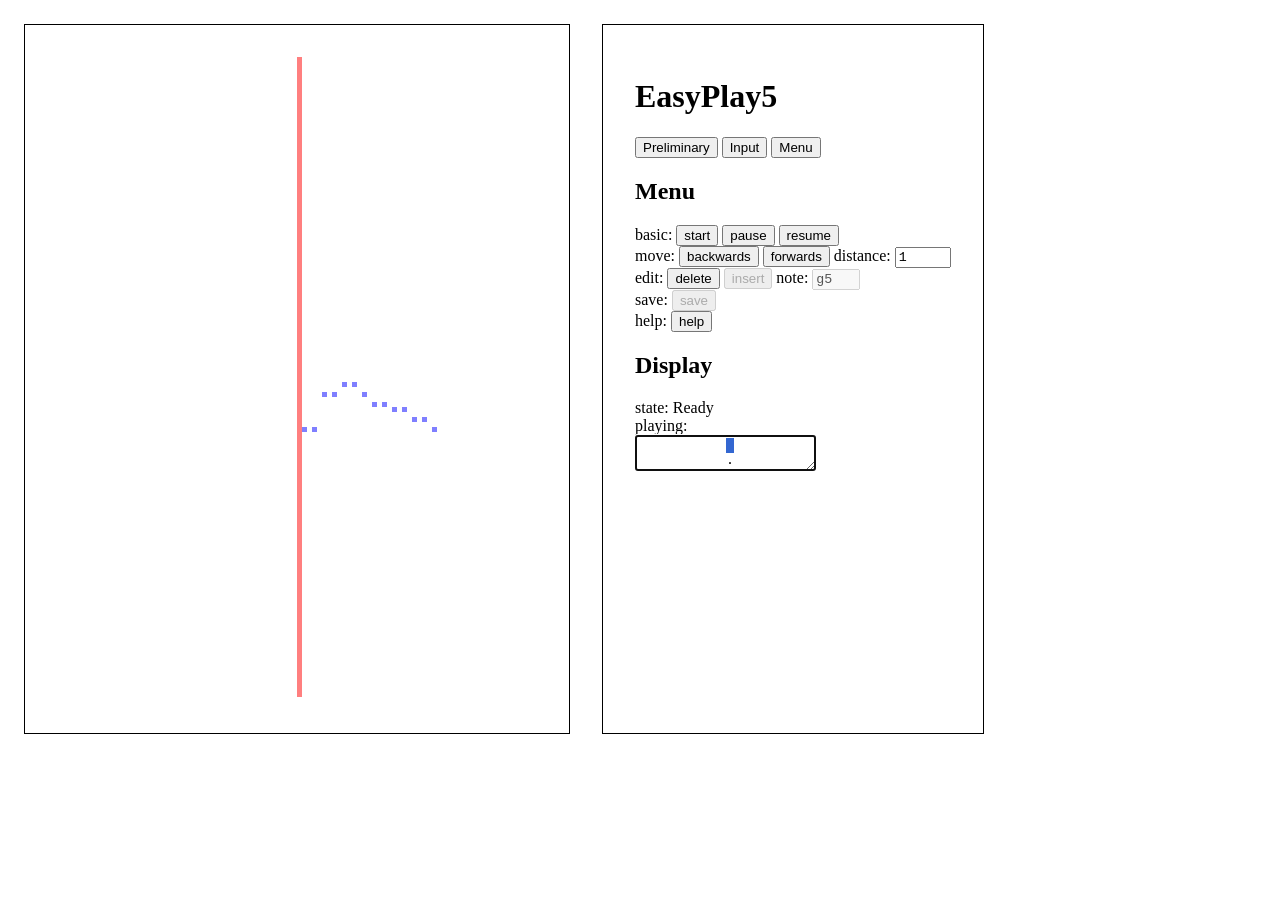
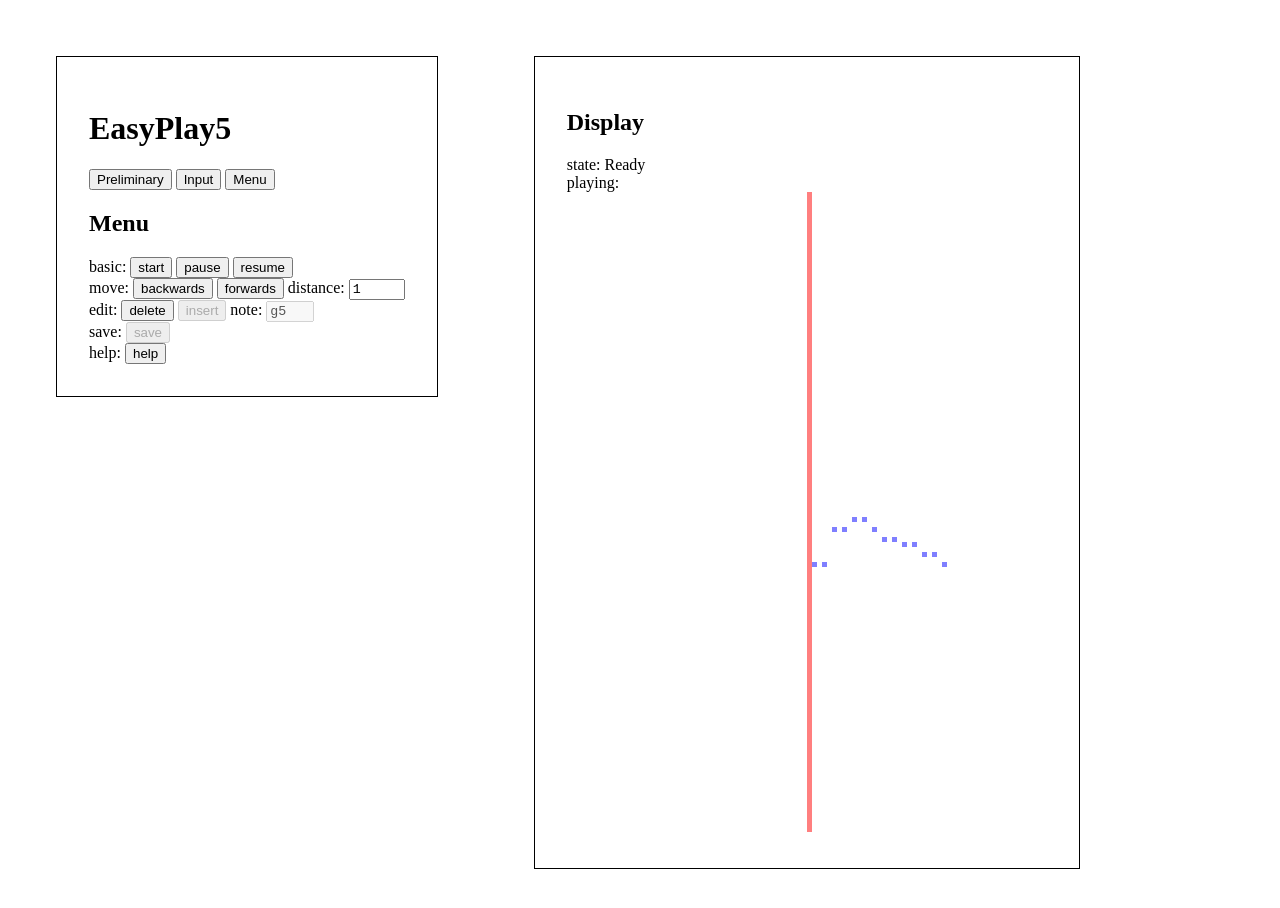
Before and after one commit to michaelcchu/easyplay5, a plain HTML site: page index.html in a window 1280 px wide. Both pictures are taken after a click on the button "start". Before the commit the page ends 800 px from the top, so only its background shows below. Drawn offline with Linux system fonts and the light colour scheme.

Commit message:
allowed the boxes to be different sizes

```diff
--- a/index.html
+++ b/index.html
@@ -16,22 +16,22 @@
     input {font-family: monospace,monospace;}
     textarea {white-space: pre;}
     #columns {
-        display: inline-flex;
+        display: flex;
         padding: 1rem;
         gap: 2rem;
     }
     .column {
-        border: 1px solid black;
         padding: 2rem 2rem;
     }
+    .panelContent {
+        padding: 2rem 2rem;
+        border: 1px solid black;
+    }
+
 </style>
 <span id="columns">
     <span class="column">
-<canvas id="canvas">
-</canvas>
-</span>
-
-<span class="column">
+    <div class="panelContent">
         <h1>EasyPlay5</h1>
         <!-- Tab links -->
         <div class="tab">
@@ -102,6 +102,10 @@
                 <button id="help">help</button>
             </div>
         </div>
+    </div>
+    </span>
+    <span class="column">
+        <div class="panelContent">
                 <section>
                     <h2>Display</h2>
                     <div>
@@ -112,11 +116,11 @@
                         playing:
                         <output id="simpleDisplay">
                     </div>
-    <div>
-        <textarea id="display" readonly></textarea>
+                </section>
+                <canvas id="canvas"></canvas>
         </div>
-</section>
     </span>
+
 </span>
 
 <script src="tone.js"></script>
--- a/index.js
+++ b/index.js
@@ -1,6 +1,5 @@
 const audioContext = new AudioContext();
 const badKeys = ["Alt","Arrow","Audio","Enter","Launch","Meta","Play","Tab"];
-const display = byId("display");
 const emptyLine = " ".repeat(128 + 4);
 const fileInput = byId("fileInput");
 const gainNode = new GainNode(audioContext);
@@ -67,18 +66,8 @@ function component(width, height, color, x, y, position) {
 startGame();
 
 function adjustDisplay() {
-    function goTo() {
-        display.blur();
-        display.selectionStart = display.selectionEnd = start + indents[index];
-        display.blur(); display.focus();
-        display.selectionStart = start + indents[index];
-        display.selectionEnd = start + indents[index] + 1;
-    }
-    let start = (index * 2) * width; goTo();
     if (activePress !== null) {
         document.getElementById("simpleDisplay").value = notes[index];
-        start += width;
-        goTo();
         for (gamePiece of gamePieces) {
             gamePiece.x = myGameArea.canvas.width/2 + (gamePiece.position -
                 index) * 10;
@@ -90,7 +79,6 @@ function adjustDisplay() {
                 index) * 10;
         }
     }
-
     updateGameArea();
 }
 
@@ -110,13 +98,10 @@ function convertNotesToFrequencies() {
         frequencies.push(toFreq(note));
         const indent = note.pitch + (note.octave + 1) * 12;
         indents.push(indent);
-        display.value += " ".repeat(indent) + "." + " ".repeat(128-indent-1)
-            + note.text + " ".repeat(4 - note.text.length) + "\n" + emptyLine;
-        if (i < notes.length - 1) {display.value += "\n";}
         gamePieces.push(new component(5, 5, "blue", myGameArea.canvas.width/2 +
         5 + i * 10, (127 - indent) * 5, i));
     }
-    adjustDisplay(); display.scrollTop = 0;
+    adjustDisplay();
 }
 
 function down(e) {
@@ -148,7 +133,7 @@ function del() {
     (2) notes list (text e.g. "a&5")
     (3) frequencies list (numbers e.g. "378.15")
     (4) indents list (midi numbers)
-    (5) the display (a big block of text)
+    (5) the display (TODO)
     */
 
     // (1)
@@ -161,10 +146,6 @@ function del() {
     indents.splice(index, 1); // (4)
 
     // (5)
-    const start = (index * 2) * width
-    let text = display.value.substring(0, start);
-    text += display.value.substring(start + 2 * width);
-    display.value = text;
 }
 
 function format(x) {return x.trim().toLowerCase();}
@@ -180,7 +161,7 @@ function insert() {
     (2) notes list (text e.g. "a&5")
     (3) frequencies list (numbers e.g. "378.15")
     (4) indents list (midi numbers)
-    (5) the display (a big block of text)
+    (5) the display (TODO)
     */
 
     const note = unbundle(byId("note"));
@@ -195,10 +176,7 @@ function insert() {
     indents.splice(index, 0, ); // (4)
 
     // (5)
-    const start = (index * 2) * width
-    let text = display.value.substring(0, start);
-    text += display.value.substring(start + 2 * width);
-    display.value = text;
+
 }
 
 function key(e) {
@@ -238,7 +216,6 @@ function resetVars() {
     if (proposedGain <= 1 && proposedGain >= 0) {normalGain = proposedGain;}
     else {normalGain = 0.15;}
     gainNode.gain.value = 0;
-    display.value = emptyLine + "\n";
     gamePieces = [];
     document.getElementById("simpleDisplay").value = "";
 }
@@ -269,9 +246,6 @@ function up(e) {
     }
 }
 
-display.addEventListener("keydown", (e) => {
-    if (["Space","ArrowUp","ArrowDown"].includes(e.key)) {e.preventDefault();}
-});
 fileInput.addEventListener("change", () => {
     const file = fileInput.files[0]; if (file) {reader.readAsArrayBuffer(file);}
 });
```
Lines whose indentation alone changed are shown as unchanged.
